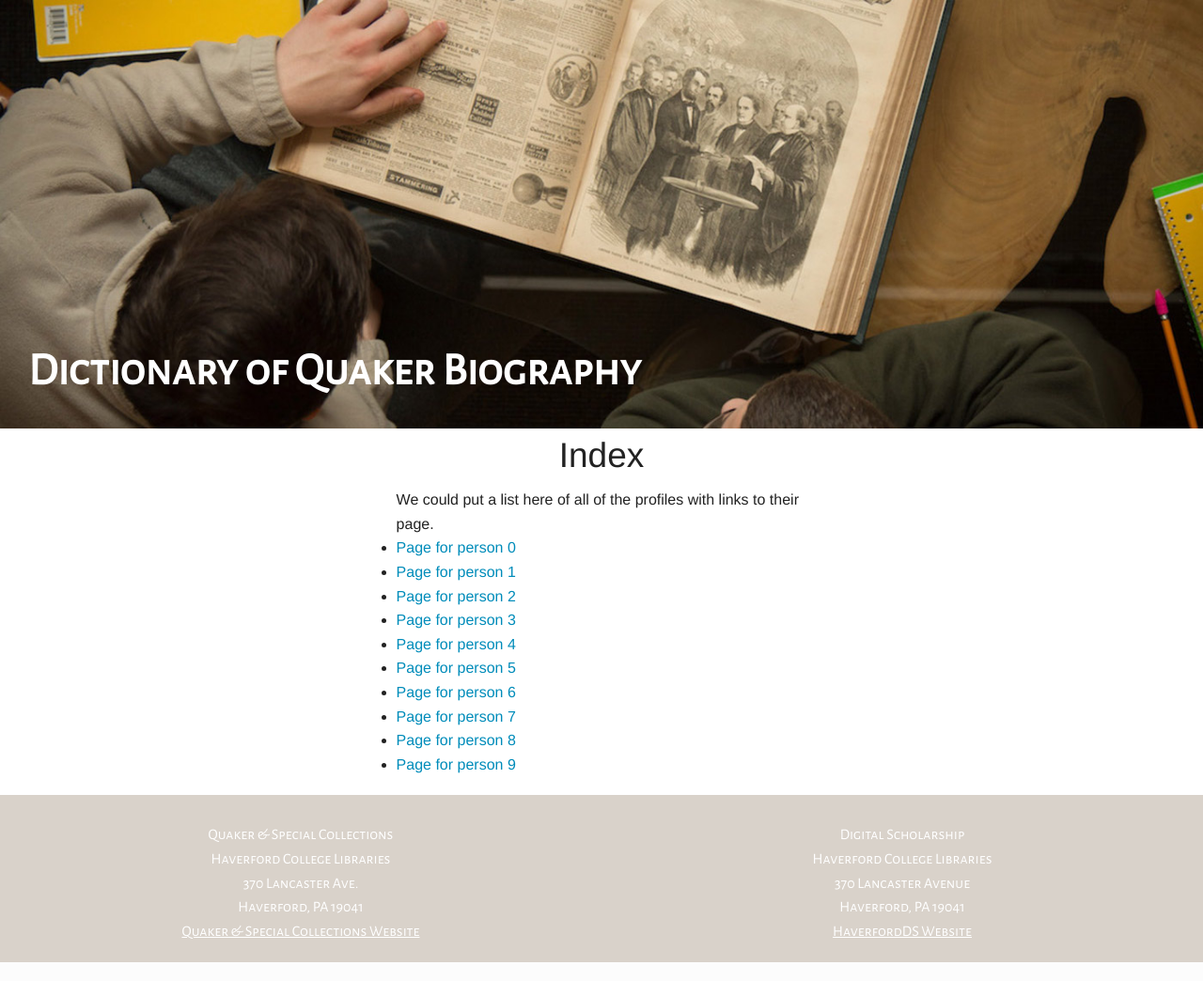
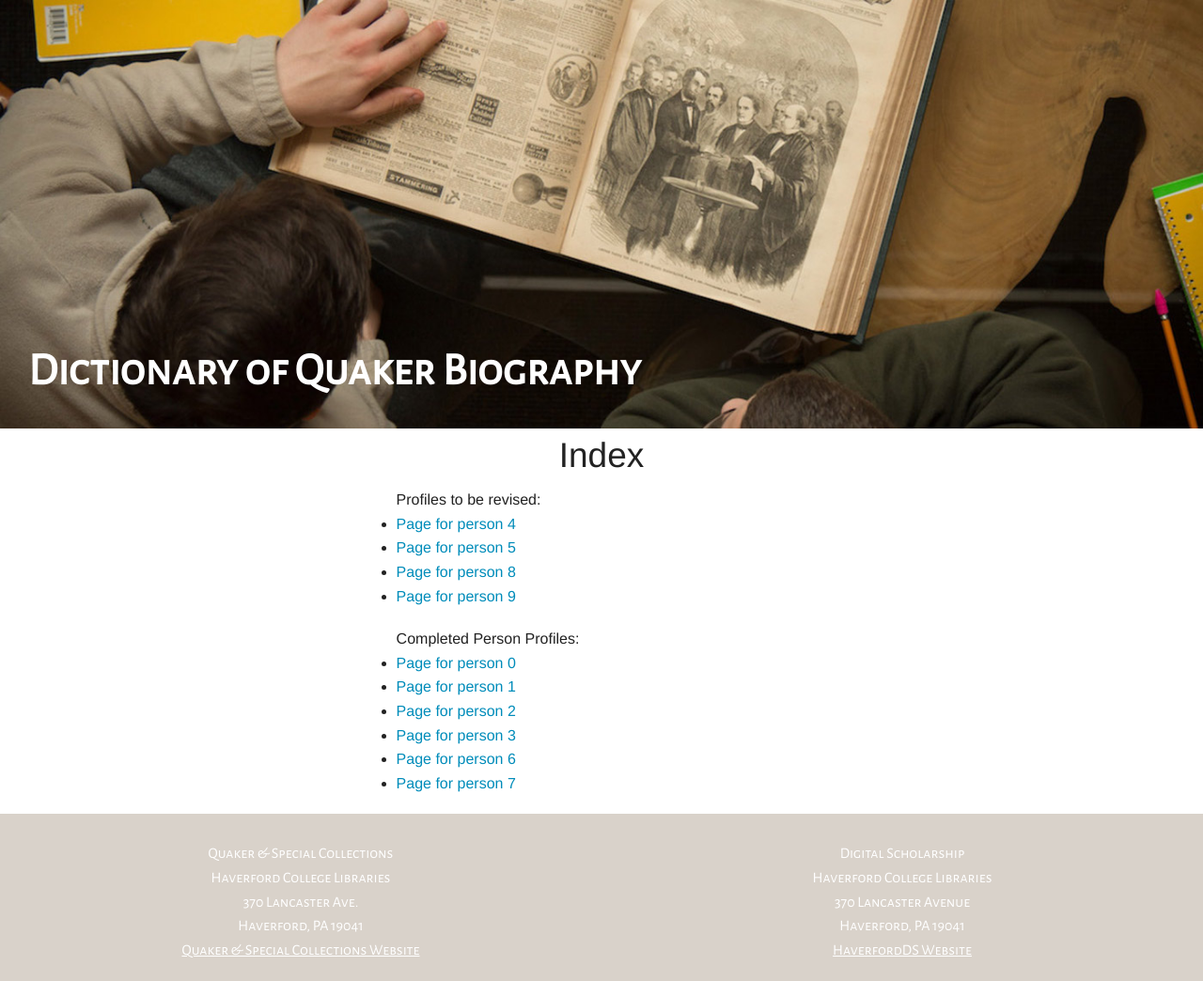
Before and after one commit to HCDigitalScholarship/DQB, a Django app: page /profile/ in a window 1280 px wide. Shown: the whole page at 94% size. Run offline with Django 3.2, Linux system fonts and the light colour scheme; data comes from the database, SQL or seed files in the repository.

Commit message:
Added a second readme for the django app; profile page is different if data already exists

```diff
--- a/DQB/dqb_app/models.py
+++ b/DQB/dqb_app/models.py
@@ -14,7 +14,8 @@ class Person(models.Model):
 	locations = models.ManyToManyField("Location", blank = True)
 	#references = models.TextField("References", blank = True)
 	references = models.ManyToManyField("Reference", blank = True)
-	textfile = models.ForeignKey("Text", blank = True, null = True)
+	text = models.TextField("Text", blank = True, null = True)
+	filename = models.CharField("File Name", max_length=100, blank = True)
 	#will want to include file and updated text
 
 	def __unicode__(self):
--- a/DQB/dqb_app/views.py
+++ b/DQB/dqb_app/views.py
@@ -15,27 +15,33 @@ def home(request):
 	return render(request, 'home.html')
 
 def profile(request, person_id):
-	#document = collection.find_one({'file' : 'DQB_ECCLES-EDRIDGE_Page_080.jpg.jpg'})
-	#context = {'person_id': person_id, 'document': document}
-	### from django docs:
-	if request.method == 'POST':
-		form = PersonForm(request.POST)
-		if form.is_valid():
-			form.save()
-			return render(request, 'home.html')
+	people = Person.objects.values_list('id', flat=True)
+	if int(person_id) in people:
+		person = Person.objects.get(id=person_id)
+		context = {'person':person}
+		return render(request, 'profile_complete.html', context)
 	else:
-		form = PersonForm()
-	context = {'person_id':person_id, 'form':form}
-	return render(request, 'profile.html', context)
+		if request.method == 'POST':
+			form = PersonForm(request.POST)
+			if form.is_valid():
+				form.save()
+				return render(request, 'home.html')
+		else:
+			form = PersonForm()
+		context = {'person_id':person_id, 'form':form}
+		return render(request, 'profile.html', context)
 
 
 
 def profile_index(request):
+	people = Person.objects.values_list('id', flat=True)
 	index = []
-	for i in range(0, 10):
-		index.append(i)
-	context = {'index':index}
+	for i in range(0, 10): #would actually want to get this from the mongodb database
+		if i not in people:
+			index.append(i)
+	context = {'index':index, 'people':people}
 	return render(request, 'profile_index.html', context)
+
 
 
 
--- a/DQB/templates/home.html
+++ b/DQB/templates/home.html
@@ -9,7 +9,11 @@
 		<header>
 			{% include 'header.html' %}
     	</header>
-		This is the Dictionary of Quaker Biography home page
+		This is the Dictionary of Quaker Biography home page.
+		<br>
+		<a href="profile/">DQB Index</a>
+		<br>
+
 		{% include 'footer.html' %}
 	</body>
 </html>
--- a/DQB/templates/profile_index.html
+++ b/DQB/templates/profile_index.html
@@ -16,9 +16,14 @@
             <div type= "list" class = "row">
                <h2 class = "text-center">Index</h2>
                 	<ul>
-					We could put a list here of all of the
-		 			profiles with links to their page.
+					Profiles to be revised:
 		 			{% for i in index %}
+    					<li><a href="{{ i }}">Page for person {{ i }}</a></li>
+					{% endfor %}
+					</ul>
+					<ul>
+					Completed Person Profiles:
+		 			{% for i in people %}
     					<li><a href="{{ i }}">Page for person {{ i }}</a></li>
 					{% endfor %}
 					</ul>
```
Also changed, not shown: DQB/templates/profile_complete.html (added, +30 -0 lines), DQB/README2.txt (added), DQB/db.sqlite3, DQB/dqb_app/migrations/0005_auto_20171218_1624.py (added), 4 other files.
